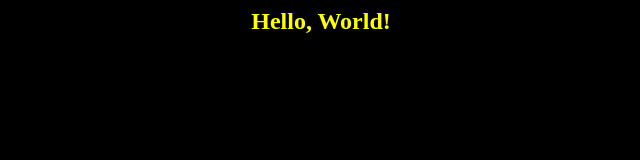
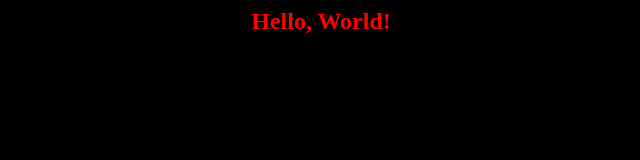
Before and after one commit to OlesYudin/Demo, a plain HTML site: page index.html in a window 1280 px wide. Shown: the whole page, without its empty margins (319-959 px from the left). Drawn offline with Linux system fonts and the light colour scheme.

Commit message:
Update index.html

```diff
--- a/index.html
+++ b/index.html
@@ -1,7 +1,7 @@
 <html>
 <body bgcolor=black>
 <center>
-<h2><font color=yellow>Hello, World!</font></h2>
+<h2><font color=red>Hello, World!</font></h2>
 </center>
 </body>
 </html>
```
